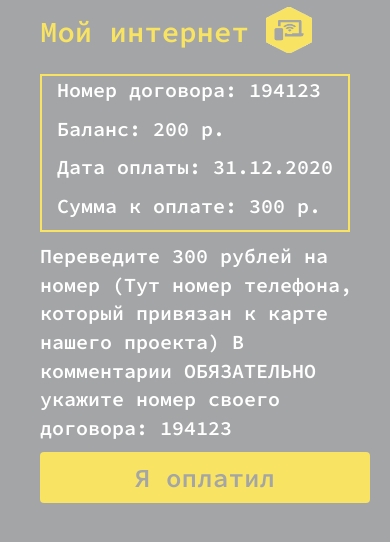
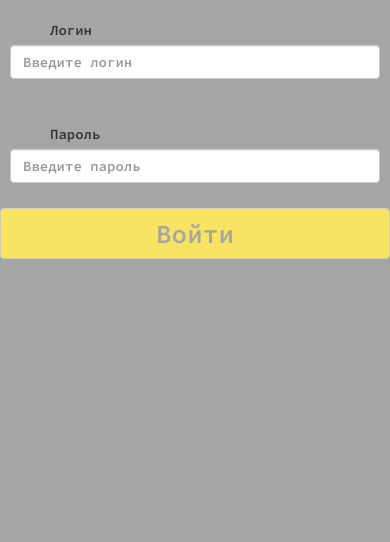
Before and after one commit to Specialistik/my_internet, a React (Create React App) app in the folder client/: page / in a window 390 px wide. Shown: the top 542 px of the page. Built offline with nearby package versions, Linux system fonts and the light colour scheme.

Commit message:
mobile apps and refactoring

```diff
--- a/client/src/App.js
+++ b/client/src/App.js
@@ -1,77 +1,27 @@
 import React, {Component} from 'react';
-import { BrowserRouter as Router, Route } from "react-router-dom";
+// import { BrowserRouter as Router, Route, Switch } from "react-router-dom";
 import Login from "./login";
+import Cabinet from "./cabinet";
 import './App.css';
 
-class Home extends Component {
+export default class App extends Component {
   constructor(props) {
     super(props);
-    this.toggleCardInfo = this.toggleCardInfo.bind(this);
-    this.pickPaymentType = this.pickPaymentType.bind(this);
-    this.processPayment = this.processPayment.bind(this);
     this.state = {
-      token: localStorage.getItem('token') || null,
-      hidden: false,
-      sum: 300,
-      contractID: 194123,
-      balans: 200,
-      date: '31.12.2020'
-    };
+      token: localStorage.getItem('access-token') || null,
+    }
   }
-
-  toggleCardInfo() {
-    const currentState = this.state.hidden;
-    this.setState({ hidden: !currentState });
-  }
-
-  pickPaymentType() {
-
-  }
-
-  processPayment() {
-    alert('Платёж проверяется, информация обновится автоматически')
-  }
-
-  render() {
-    return (
-      <div className="content">
-        <div className="logo-wrapper">
-          <img src="logo.png" className="logo" alt="Лого"></img>
-          <h1>Мой интернет</h1>
+  render(){
+    return(
+      (this.state.token === null) ? <Login /> : <Cabinet />
+      /*<Router>
+        <div>
+          <Switch>
+            <Route exact path="/login" component={ Login } />
+            <Route exact path="" component={ Home } />
+          </Switch>
         </div>
-
-        <div className="info info_upper">
-          <p>Номер договора: { this.state.contractID }</p>
-          <p>Баланс: { this.state.balans } р.</p>
-          <p>Дата оплаты: { this.state.date }</p>
-          <p>Сумма к оплате: {this.state.sum } р.</p>
-        </div>
-
-        <div className="card_info {this.state.hidden ? 'hidden': null}">
-          <p className="info">
-            Переведите { this.state.sum } рублей на номер (Тут номер телефона, который привязан к карте нашего проекта)
-            В комментарии <b>ОБЯЗАТЕЛЬНО</b> укажите номер своего договора: <b>{ this.state.contractID }</b>
-          </p>
-          <p>
-            <button className="btn btn-pay" onClick={this.processPayment}>
-              Я оплатил
-            </button>
-          </p>
-        </div>
-      </div>
+      </Router>*/
     )
   }
 }
-
-export default class App extends Component{
-  render(){
-    return(
-      <Router>
-        <div>
-          <Route exact path="" component={ Home } />
-          <Route exact path="/login" component={ Login } />
-        </div>
-      </Router>
-    )
-  }
-}
--- /dev/null
+++ b/client/src/cabinet.jsx
@@ -0,0 +1,61 @@
+import React, { Component } from "react";
+
+export default class Cabinet extends Component {
+    constructor(props) {
+      super(props);
+      this.toggleCardInfo = this.toggleCardInfo.bind(this);
+      this.pickPaymentType = this.pickPaymentType.bind(this);
+      this.processPayment = this.processPayment.bind(this);
+      this.state = {
+        token: localStorage.getItem('access-token') || null,
+        hidden: false,
+        sum: 300,
+        contractID: 194123,
+        balans: 200,
+        date: '31.12.2020'
+      };
+    }
+
+    toggleCardInfo() {
+      const currentState = this.state.hidden;
+      this.setState({ hidden: !currentState });
+    }
+
+    pickPaymentType() {
+
+    }
+
+    processPayment() {
+      alert('Платёж проверяется, информация обновится автоматически')
+    }
+
+    render() {
+        return (
+            <div className="content">
+                <div className="logo-wrapper">
+                    <img src="logo.png" className="logo" alt="Лого"></img>
+                    <h1>Мой интернет</h1>
+                </div>
+
+                <div className="info info_upper">
+                    <p>Номер договора: { this.state.contractID }</p>
+                    <p>Баланс: { this.state.balans } р.</p>
+                    <p>Дата оплаты: { this.state.date }</p>
+                    <p>Сумма к оплате: {this.state.sum } р.</p>
+                </div>
+
+                <div className="card_info {this.state.hidden ? 'hidden': null}">
+                    <p className="info">
+                    Переведите { this.state.sum } рублей на номер (Тут номер телефона, который привязан к карте нашего проекта)
+                    В комментарии <b>ОБЯЗАТЕЛЬНО</b> укажите номер своего договора: <b>{ this.state.contractID }</b>
+                    </p>
+                    <p>
+                    <button className="btn btn-pay" onClick={this.processPayment}>
+                        Я оплатил
+                    </button>
+                    </p>
+                </div>
+            </div>
+        )
+    }
+}
--- a/client/src/index.js
+++ b/client/src/index.js
@@ -1,8 +1,8 @@
 import React from 'react';
 import ReactDOM from 'react-dom';
-import './index.css';
+
 import App from './App';
-import registerServiceWorker from './registerServiceWorker';
+//import registerServiceWorker from './registerServiceWorker';
 
 ReactDOM.render(<App />, document.getElementById('root'));
-registerServiceWorker();
+//registerServiceWorker();
--- a/client/src/login.jsx
+++ b/client/src/login.jsx
@@ -1,5 +1,6 @@
 import React, { Component } from "react";
 import { Button, HelpBlock, FormGroup, FormControl, ControlLabel } from "react-bootstrap";
+import './index.css';
 
 function FieldGroup({ id, label, help, ...props }) {
   return (
@@ -30,7 +31,7 @@ export default class Login extends Component{
       [name]: value
     });
   }
-
+/*
   handleRegistration = e =>{
     e.preventDefault() ;
     let url = "http://localhost:5000/register"
@@ -54,10 +55,11 @@ export default class Login extends Component{
       }
     }).catch(err => console.log(err));
   }
-
+*/
   handleSignIn = e =>{
+    console.log('before ajax request');
     e.preventDefault() ;
-    let url = "http://localhost:8000/login"
+    let url = "http://localhost:8000/api/login"
     let formData  = new FormData();
     let data = this.state;
     for(let name in data) {
@@ -69,6 +71,7 @@ export default class Login extends Component{
       body: formData
     }).then( res => res.json())
     .then(data=>{
+      console.log('after ajax ', data)
       localStorage.setItem('access_token', data.access_token);
       localStorage.setItem('username', data.username);
       if (localStorage.getItem("access_token") !== null && localStorage.getItem("access_token")!=="undefined") {
@@ -91,6 +94,7 @@ export default class Login extends Component{
             onChange={this.handleChange}
             placeholder="Введите логин"
           />
+
           <FieldGroup
             id="formControlsPassword"
             type="password"
```
Also changed, not shown: 1 other file (tests, documents, lock files or other folders). Lines whose indentation alone changed are shown as unchanged.
